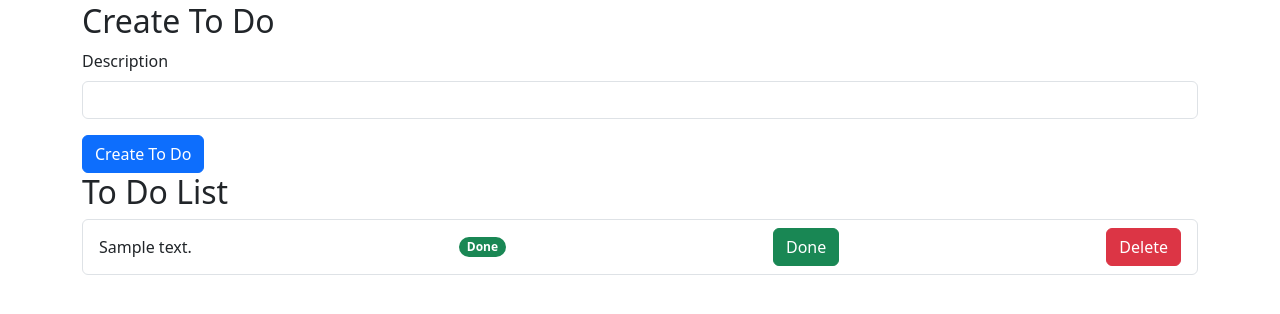
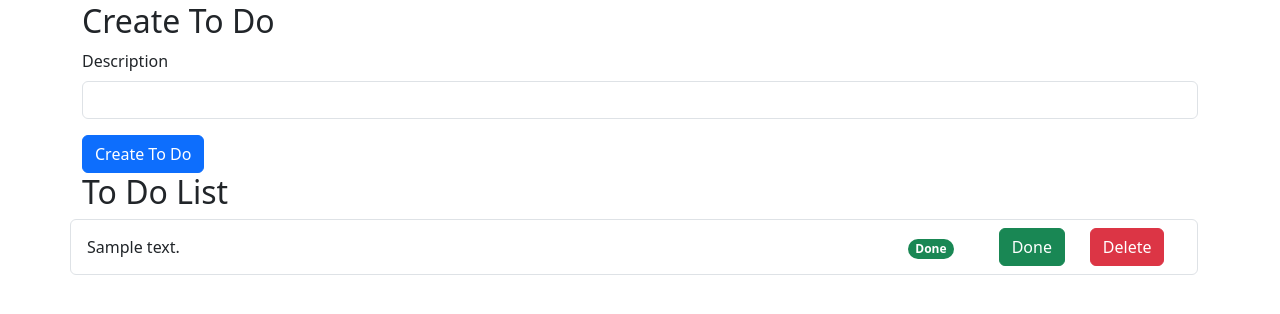
Before and after one commit to betofleitass/to-do-list-flask, a Flask app: template app/templates/index.html in a window 1280 px wide. Shown: the part 137-451 px from the top of the page. Run offline with Flask 3, Linux system fonts and the light colour scheme; the visitor is signed in with stand-in values (Sample User, id 1); tables that the repository leaves empty hold one stand-in row (values such as "Sample post"); the template is opened without the code that fills it: values that come from a table or form of the project are taken from there, most other values are stand-ins (such as "Sample title", 1, 10 or a date in 2020); some libraries are stand-ins or nearby versions.

Commit message:
feat: improve todo list ui

```diff
--- a/app/templates/index.html
+++ b/app/templates/index.html
@@ -23,12 +23,15 @@
             <!--My To Do list-->
             <div>
                 <h2>To Do List</h2>
-                <ul class="list-group">
-                    {% for todo in todo_list %}
+                <div class="row">
+                    <ul class="list-group">
+                        {% for todo in todo_list %}
                         {{macros.render_todo(todo, done_todo_form, delete_todo_form)}}
-                    {% endfor %}
-                </ul>
+                        {% endfor %}
+                    </ul>
+                </div>
             </div>
+
 
         {% else %}
             <h1><a href="{{url_for('auth.login')}}">Login</a></h1>
--- a/app/templates/macros.html
+++ b/app/templates/macros.html
@@ -2,15 +2,21 @@
 
 
 {% macro render_todo(todo, done_form, delete_form) %}
+
     <li class="list-group-item d-flex justify-content-between align-items-center">
+        <div class="col-9">
             {{todo.description}}
+        </div>
+        <div class="col-1">
             {% if todo.done == False %}
                 <span class="badge bg-primary rounded-pill">Pending</span>
             {% else %}
                 <span class="badge bg-success rounded-pill">Done</span>
             {% endif %}
+        </div>
 
         <!--Actions-->
+        <div class="col-1">
             {{
                 render_form(
                     done_form,
@@ -18,7 +24,9 @@
                     action=url_for('todo.done_todo',todo_id=todo.id)
                     )
             }}
+        </div>
 
+        <div class="col-1">
             {{
                 render_form(
                     delete_form,
@@ -26,6 +34,8 @@
                     action=url_for('todo.delete_todo',todo_id=todo.id)
                     )
             }}
+        </div>
 
     </li>
+
 {% endmacro %}
```
Lines whose indentation alone changed are shown as unchanged.
